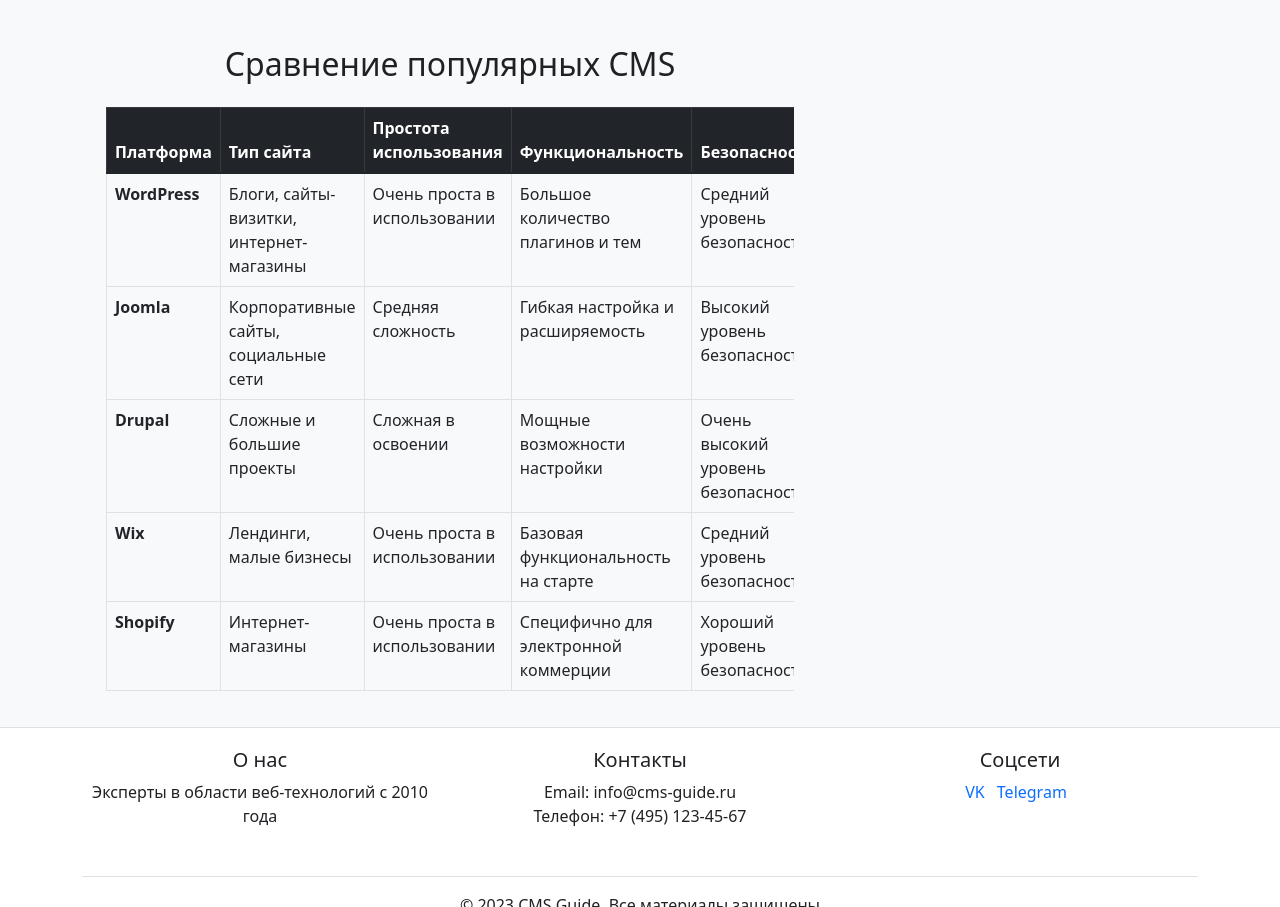
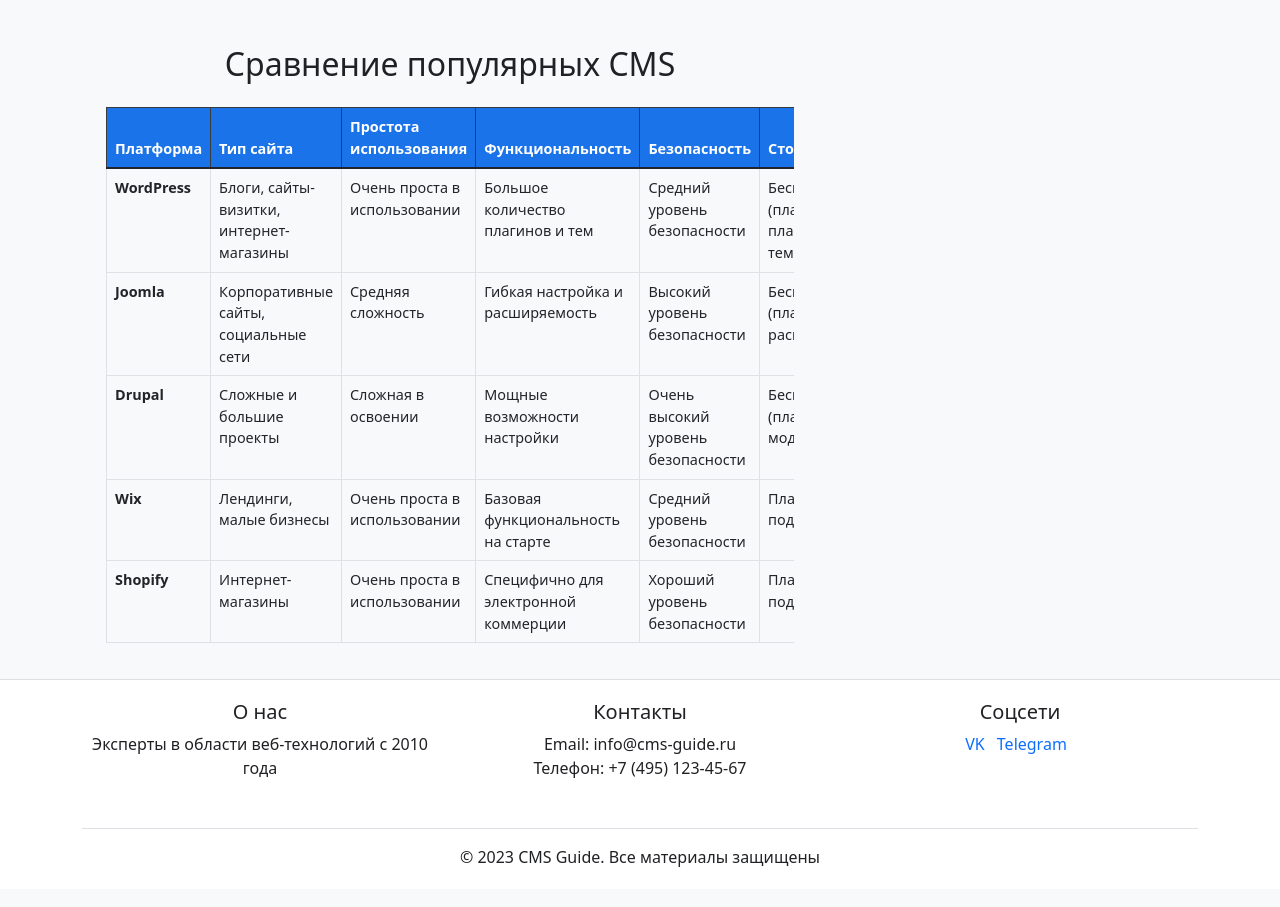
Before and after one commit to FrogKick/.github.io, a plain HTML site: page cms-types.html in a window 1280 px wide. Shown: the part 6896-7803 px from the top of the page. Drawn offline with nearby package versions, Linux system fonts and the light colour scheme.

Commit message:
Update style.css

```diff
--- a/style.css
+++ b/style.css
@@ -134,3 +134,21 @@
 .nav-link:hover::after {
   width: 100%;
 }
+
+/* Стили для таблицы */
+.table {
+    font-size: 0.9rem; /* Уменьшаем размер шрифта */
+}
+
+.table thead th {
+    background-color: var(--deepseek-primary);
+    color: white;
+}
+
+.table tbody tr:hover {
+    background-color: rgba(0, 0, 0, 0.05); /* Легкая подсветка при наведении */
+}
+
+.table tbody tr:nth-child(odd) {
+    background-color: #f8f9fa; /* Чередование цветов строк */
+}
```
